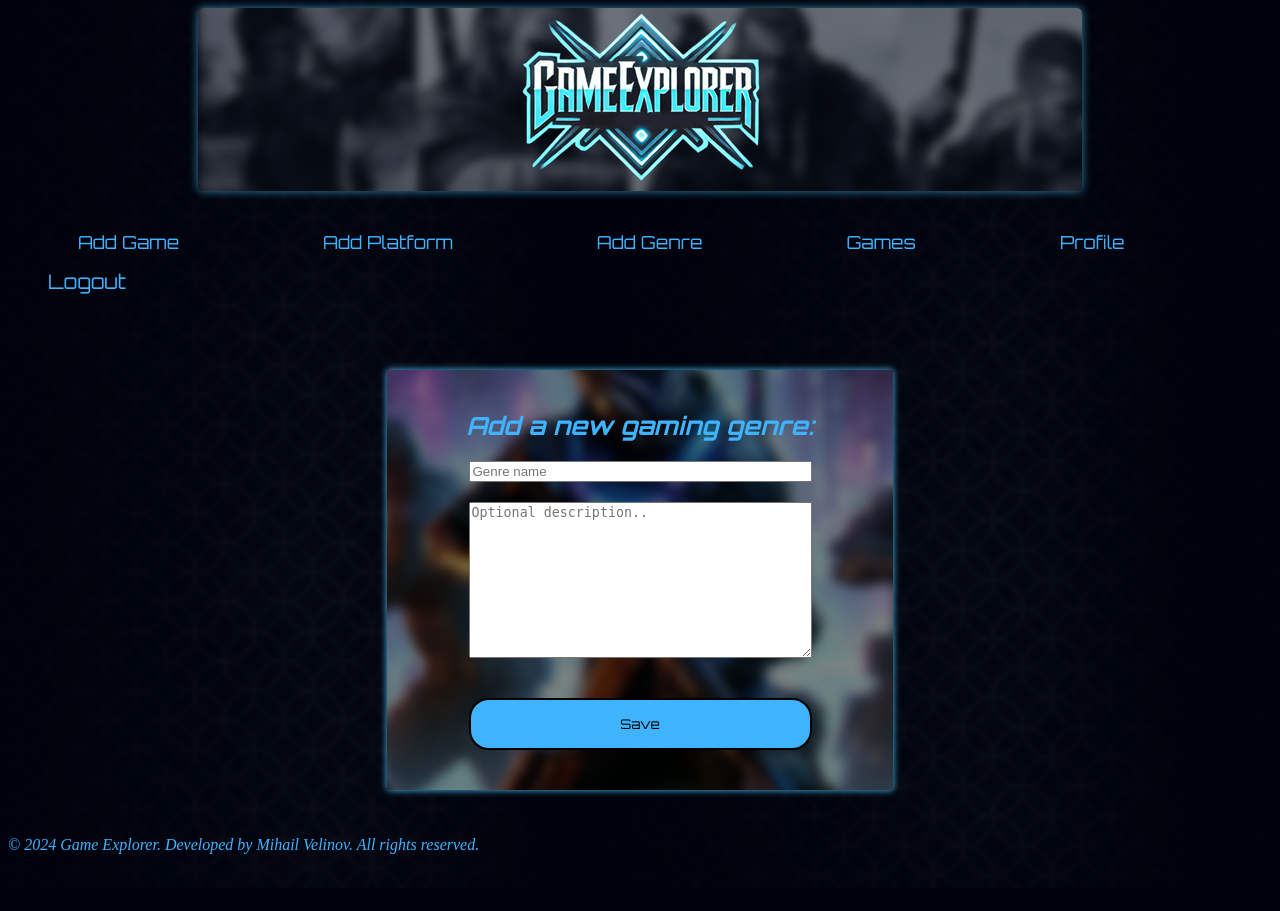
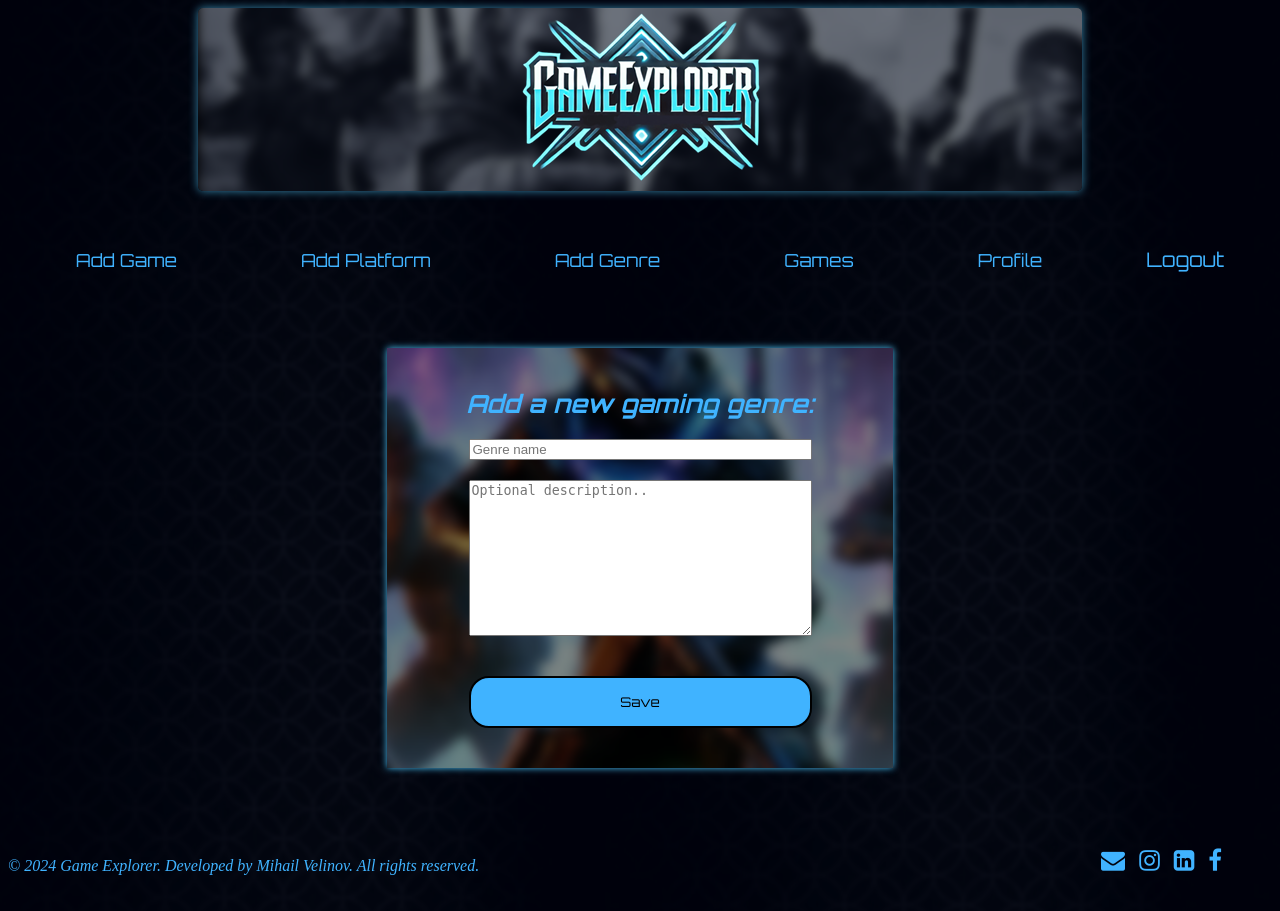
Before and after one commit to mixailvelinov/GameExplorer, a Django app: page /genre/add/ in a window 1280 px wide. Before the commit the page ends 854 px from the top, so only its background shows below. Run offline with Django 5.2, Linux system fonts and the light colour scheme; the visitor is signed in with stand-in values (Sample User, id 1); parts of the project's set-up code (start-up, migrations or seed data) failed here and were passed over.

Commit message:
feat: changed css

```diff
--- a/common/views.py
+++ b/common/views.py
@@ -97,10 +97,15 @@ class CreateGenre(LoginRequiredMixin, CreateView):
         return super().dispatch(request, *args, **kwargs)
 
 
-class GameSuggestionsList(ListView):
+class GameSuggestionsList(LoginRequiredMixin, ListView):
     model = GameSuggestion
     template_name = 'common/view-game-suggestions.html'
     paginate_by = 8
+
+    def dispatch(self, request, *args, **kwargs):
+        if not request.user.is_superuser:
+            return redirect('index')
+        return super().dispatch(request, *args, **kwargs)
 
 
 def delete_game_suggestion(request, id):
--- a/static/styles/footer.css
+++ b/static/styles/footer.css
@@ -1,9 +1,31 @@
 footer {
     margin-top: auto;
-    padding-bottom: 10px;
+    display: flex;
+    justify-content: space-between;
+    width: 100%;
+    align-items: center;
+    padding-top: 30px;
 }
 
 footer p {
     color: #40b3ff;
     font-style: italic;
 }
+
+.contacts {
+    margin-right: 30px;
+    padding: 20px;
+    margin-bottom: 10px;
+}
+
+.contacts .fa {
+    color: #40b3ff;
+    margin-left: 10px;
+    transition: transform 0.9s ease;
+}
+
+.contacts .fa:hover {
+    color: white;
+    cursor: pointer;
+    transform: scale(1.5);
+}
--- a/static/styles/games.css
+++ b/static/styles/games.css
@@ -25,21 +25,18 @@
     transition: transform 0.5s ease, box-shadow 0.5s ease; /* Add transition for box-shadow */
 }
 
-
-
 .photo-borders:hover {
-    box-shadow: -15px -15px 30px 10px rgba(47, 40, 238, 0.2);  /* Glowing effect with #2f28ee */
+    box-shadow: 1px 1px 20px 18px rgba(118, 118, 255, 0.2);
 }
 
-
 .photo-borders::-webkit-scrollbar {
-    width: 7px;
-    height: 7px;
-    color: #40b3ff;
+    width: 2px;
+    height: 2px;
+    color: #000000;
 }
 
 .photo-borders::-webkit-scrollbar-track {
-    background-color: black; /* Set background color of the track */
+    background-color: black;
     border-radius: 10px;
 }
 
@@ -62,8 +59,6 @@
     padding: 10px;
     background: rgba(40, 40, 40, 0.1);
     border-radius: 15px;
-
-
 }
 
 .game-card img {
@@ -72,9 +67,8 @@
     transition: transform 0.5s ease;
 }
 
-
 .game-card img:hover  {
-    transform: scale(1.1);
+    transform: scale(1.2);
     cursor: pointer;
 }
 
@@ -84,7 +78,6 @@
     width: 50%;
     box-shadow: 0 0 9px #2a6b88;
     margin-bottom: 40px;
-
 }
 
 .all-games p {
@@ -240,8 +233,6 @@ ul {
     flex-direction: column;
 }
 
-
-
 .hidden-button {
     border: none;
     background: none;
--- a/static/styles/nav.css
+++ b/static/styles/nav.css
@@ -5,7 +5,7 @@ nav {
 }
 
 nav a {
-    margin: 30px;
+    margin: 20px;
     padding-left: 40px;
     padding-right: 40px;
     text-decoration: none;
@@ -17,7 +17,6 @@ nav a {
 nav a:hover {
     color: white;
 }
-
 
 .menu-button {
     background: none;
--- a/templates/403.html
+++ b/templates/403.html
@@ -3,7 +3,7 @@
 
 {% block content %}
 
-    <div class="access-denied"><img src="{% static '/images/403.webp' %}" alt=""></div>
+    <div class="access-denied"><img src="{% static '/images/403.png' %}" alt=""></div>
 
 
 {% endblock %}
--- a/templates/base.html
+++ b/templates/base.html
@@ -49,7 +49,15 @@
 
 
 <footer>
-    <p>&copy; 2024 Game Explorer. Developed by Mihail Velinov. All rights reserved.</p>
+    <div><p>&copy; 2024 Game Explorer. Developed by Mihail Velinov. All rights reserved.</p></div>
+    <div class="contacts">
+        <a href="mailto:mihail.vasilev.velinov@gmail.com"><i style="font-size:24px" class="fa">&#xf0e0;</i></a>
+        <a href="https://www.instagram.com/mixailvelinov/"><i style="font-size:24px" class="fa">&#xf16d;</i></a>
+        <a href="https://www.linkedin.com/in/mihail-velinov-0a49aa121/"><i style="font-size:24px" class="fa">&#xf08c;</i></a>
+        <a href="https://www.facebook.com/mihail.velinov.37/"><i style="font-size:24px" class="fa">&#xf09a;</i></a>
+
+    </div>
+
 </footer>
 
 
```
Also changed, not shown: .github/workflows/master_gameexplorer.yml, 1 other file.
